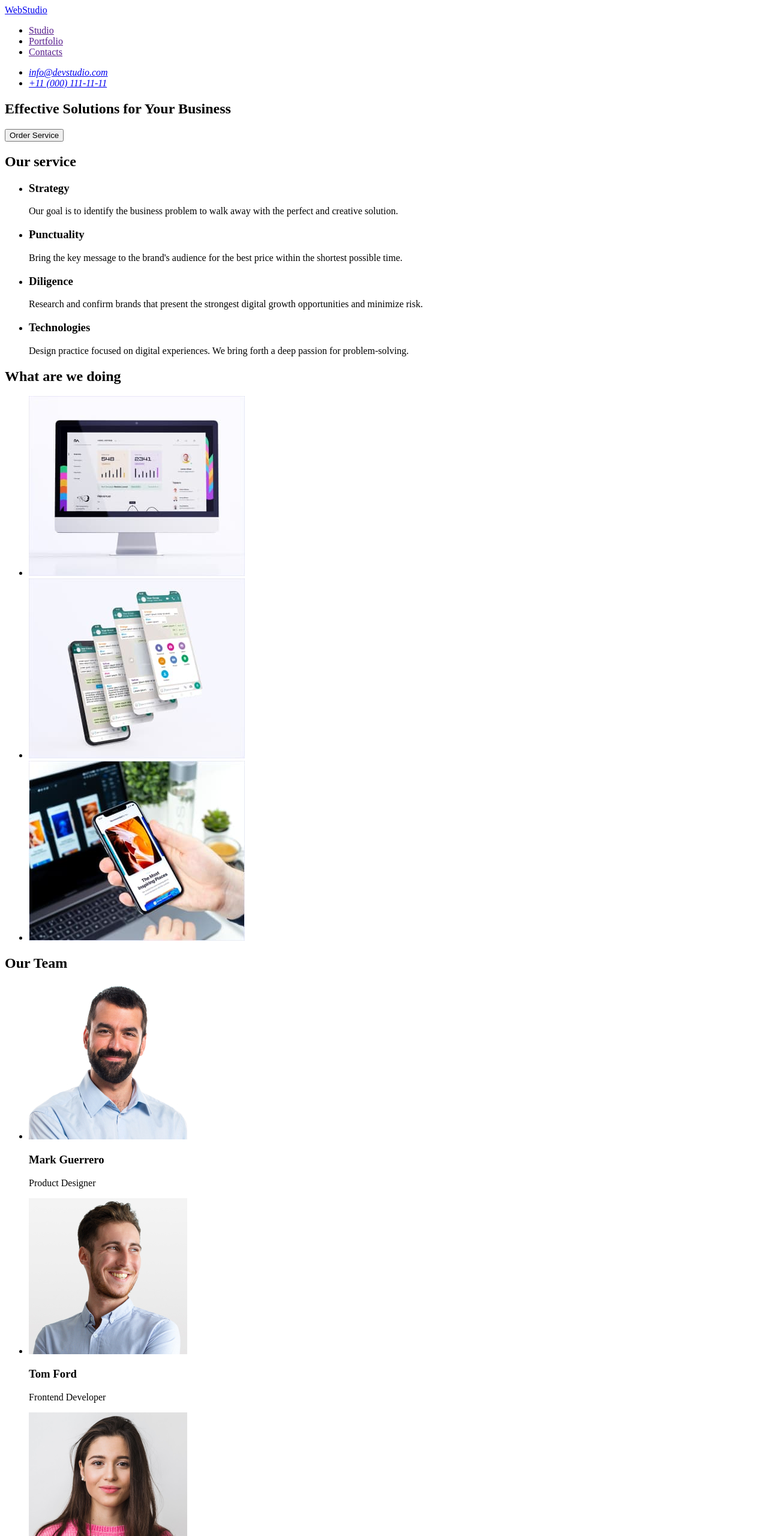
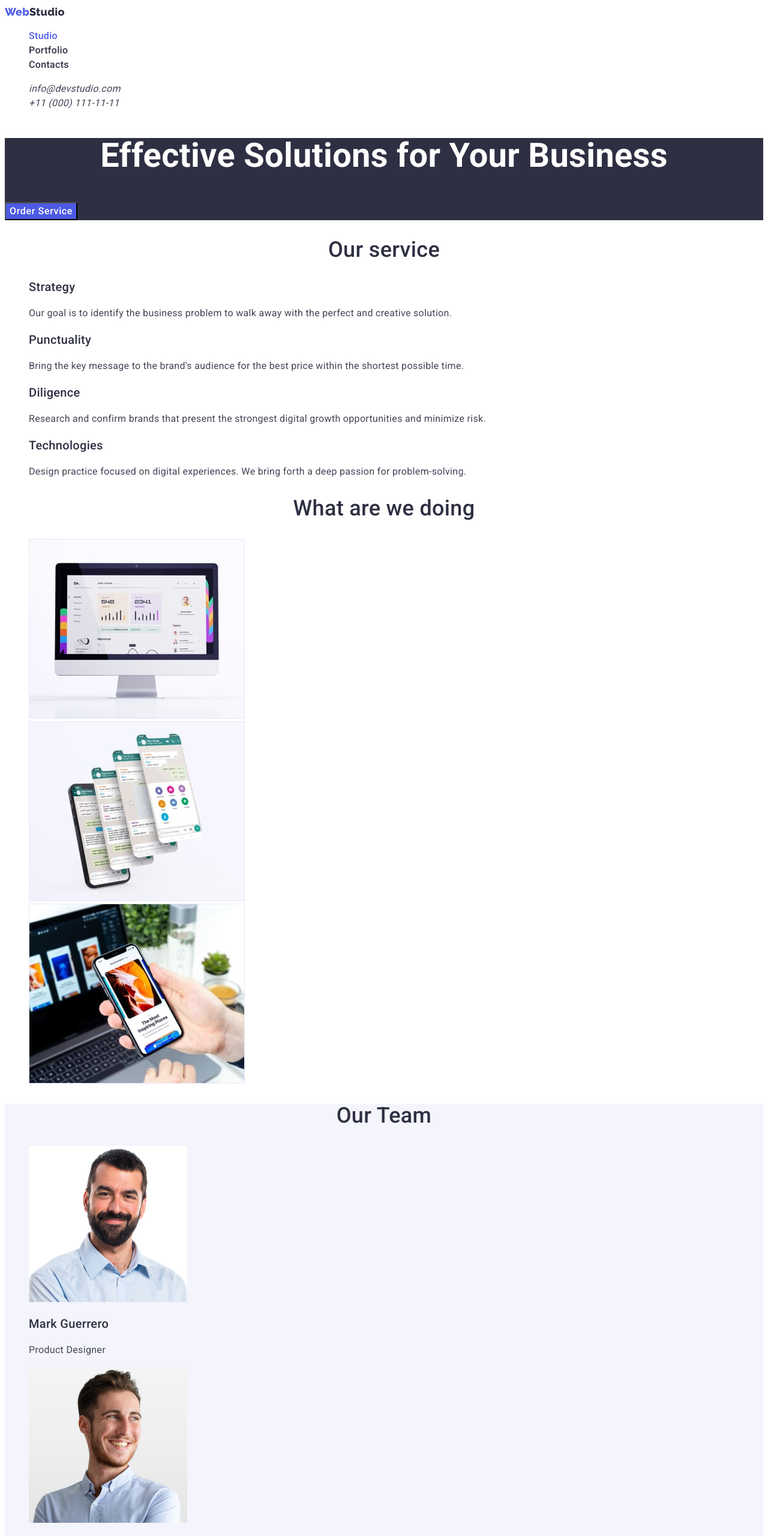
Before and after one commit to jerdeva/goit-markup-hw-02, a plain HTML site: page index.html in a window 1280 px wide. Shown: the top 2560 px of the page at 60% size. Drawn offline with Linux system fonts and the light colour scheme.

Commit message:
module-two-text-color

```diff
--- /dev/null
+++ b/css/style.css
@@ -0,0 +1,210 @@
+:root{
+    --primary-text-color: #434455;
+    --secondary-color: #2E2F42;
+    --primary-brend-color: #4D5AE5;
+    --success-messages-color:#31D0AA;
+    --helper-text-color:#8E8F99;
+    --accent-color:#E7E9FC;
+    --light-mode-backgrounds-color:#F4F4FD;
+    --white-color: #FFFFFF;
+    --background-color:#FFFFFF;
+}
+
+
+body{
+    background: var(--background-color);
+    color: var(--primary-text-color);
+    font-family: Roboto, sans-serif;
+    letter-spacing: 0.02em;
+}
+/* убираем маркеровку со списков */
+.list{
+    list-style: none;
+}
+
+
+/* HEADER */
+/* логотип */
+.logo-web{
+    color: var(--primary-brend-color);
+    font-family: Raleway, sans-serif;
+    font-size: 18px;
+    line-height: 1.33;
+    text-decoration: none;
+}
+.logo-studio-header{
+    color: var(--secondary-color);
+    font-family: Raleway, sans-serif;
+}
+.logo-studio-footer{
+    color: var(--light-mode-backgrounds-color);
+    font-family: Raleway, sans-serif;
+}
+
+
+/* навигация стайта */
+.site-nav .link{
+    color: var(--secondary-color);
+    font-size: 16px;
+    line-height: 1.5;
+    font-weight: 500;
+    letter-spacing: 0.02em;
+    text-decoration: none;
+}
+.site-nav .link:hover,
+.site-nav .link:focus{
+    color: var(--primary-text-color);
+}
+.site-nav .link:active{
+    color: var(--primary-brend-color)
+}
+.site-nav .link.current
+{
+    color: var(--primary-brend-color);
+}
+
+
+/* contacts */
+.contacts-nav .contacts-link{
+    color: var(--primary-text-color);
+    font-weight: 400;
+    font-size: 16px;
+    line-height: 1.5;
+    text-decoration: none;
+}
+.contacts-nav .contacts-link:hover,
+.contacts-nav .contacts-link:focus{
+    color: var(--primary-brend-color);
+}
+
+
+
+/* MAIN */
+/* 1 order section */
+.order{
+    background: var(--secondary-color);
+
+}
+.order-title{
+    color: var(--white-color);
+    font-weight: 700;
+    font-size: 56px;
+    line-height: 1.07;
+    text-align: center;
+}
+.button-order{
+    background-color: var(--primary-brend-color);
+    color: var(--white-color);
+    cursor: pointer;
+    letter-spacing: 0.04em;;
+    font-weight: 500;;
+    font-size: 16px;
+    line-height: 1.5;
+    font-family: inherit;
+}
+.button-order:hover, .button-order:focus{
+    background-color: var(--primary-brend-color);
+}
+.button-order:active{
+    background-color: #404BBF;
+}
+
+
+/* sections h2  total */
+.section-title{
+    color: var(--secondary-color);
+    font-weight: 500;
+    font-size: 36px;
+    line-height: 1.11;
+    text-align: center;
+}
+
+
+/* 2 sect our service */
+.our-service .our-service-title{
+    color:var(--secondary-color);
+    font-weight: 500;
+    font-size: 20px;
+    line-height: 1.2;
+}
+.our-service .paragraph{
+    color: var(--primary-text-color);
+    font-weight: 400;
+    font-size: 16px;
+    line-height: 1.5;
+}
+
+
+/* 3 sect What are we doing */
+
+
+
+
+/* 4 sect our team */
+.section.team{
+background-color: var(--light-mode-backgrounds-color);
+   }
+
+.our-team .members{
+    color: var(--secondary-color);
+    font-weight: 500;
+    font-size: 20px;
+    line-height: 1.2;
+}
+.our-team .our-team-paragraph{
+    color: var(--primary-text-color);
+    font-weight: 400;
+    font-size: 16px;
+    line-height: 1.5;
+}
+
+/* FOOTER */
+.footer{
+    background: var(--secondary-color);
+}
+.footer-paragraph{
+    color: var(--accent-color);
+    font-weight: 400;
+    font-size: 16px;
+    line-height: 1.5;
+}
+
+
+
+/* PORTFOLIO PAGE */
+/* main */
+/* buttons */
+
+.buttons-item{
+    background-color: var(--light-mode-backgrounds-color);
+    color: var(--primary-brend-color);
+    font-family: inherit;
+    cursor: pointer;
+    font-weight: 500;
+    font-size: 16px;
+    line-height: 1.5;
+}
+.buttons-item:active, .buttons-item:hover, .buttons-item:focus{
+    background: #404BBF;
+    color: var(--white-color);
+
+}
+
+
+/* portfolio links */
+.potfolio-link{
+    text-decoration: none;
+}
+.project-name{
+    color: var(--secondary-color);
+    font-weight: 500;
+    font-size: 20px;
+    line-height: 1.2;
+}
+
+.project-paragrapher{
+    color: var(--primary-text-color);
+    font-weight: 400;
+    font-size: 16px;
+    line-height: 1.5;
+}
--- a/index.html
+++ b/index.html
@@ -4,64 +4,81 @@
     <meta charset="UTF-8" />
     <meta http-equiv="X-UA-Compatible" content="IE=edge" />
     <meta name="viewport" content="width=device-width, initial-scale=1.0" />
-    <title>hw01</title>
+    <title>Main Page</title>
+    <link
+      href="https://fonts.googleapis.com/css2?family=Raleway:wght@800&family=Roboto:wght@400;500;700;900&display=swap"
+      rel="stylesheet"
+    />
+    <link rel="stylesheet" href="./css/style.css" />
   </head>
   <body>
     <header>
       <nav>
         <!-- logo -->
-        <a href="./index.html"> WebStudio </a>
+        <a class="logo-web" href="./index.html"
+          >Web<span class="logo-studio-header">Studio</span></a
+        >
         <!-- menu -->
-        <ul>
-          <li><a href="">Studio</a></li>
-          <li><a href="">Portfolio</a></li>
-          <li><a href="">Contacts</a></li>
+        <ul class="site-nav list">
+          <li><a class="link current" href="./index.html">Studio</a></li>
+          <li><a class="link" href="./portfolio.html">Portfolio</a></li>
+          <li><a class="link" href="">Contacts</a></li>
         </ul>
       </nav>
       <!-- contacts -->
       <address>
-        <ul>
-          <li><a href="mailto:info@devstudio.com">info@devstudio.com</a></li>
-          <li><a href="tel:+110001111111">+11 (000) 111-11-11</a></li>
+        <ul class="contacts-nav list">
+          <li>
+            <a class="contacts-link" href="mailto:info@devstudio.com"
+              >info@devstudio.com</a
+            >
+          </li>
+          <li>
+            <a class="contacts-link" href="tel:+110001111111"
+              >+11 (000) 111-11-11</a
+            >
+          </li>
         </ul>
       </address>
     </header>
 
-    <!-- order -->
+
     <main>
-      <section>
-        <h1>Effective Solutions for Your Business</h1>
-        <button type="button">Order Service</button>
+      <!-- 1 order section -->
+      <section class="order">
+        <h1 class="order-title">Effective Solutions for Your Business</h1>
+        <button class="button-order" type="button">Order Service</button>
       </section>
 
-      <!-- 2 sect-->
-      <section>
-        <h2>Our service</h2>
-        <ul>
+      <!-- 2 sect -->
+      <!-- Our service-->
+      <section class="section">
+        <h2 class="section-title">Our service</h2>
+        <ul class="our-service list">
           <li>
-            <h3>Strategy</h3>
-            <p>
+            <h3 class="our-service-title">Strategy</h3>
+            <p class="paragraph">
               Our goal is to identify the business problem to walk away with the
               perfect and creative solution.
             </p>
           </li>
           <li>
-            <h3>Punctuality</h3>
-            <p>
+            <h3 class="our-service-title">Punctuality</h3>
+            <p class="paragraph">
               Bring the key message to the brand's audience for the best price
               within the shortest possible time.
             </p>
           </li>
           <li>
-            <h3>Diligence</h3>
-            <p>
+            <h3 class="our-service-title">Diligence</h3>
+            <p class="paragraph">
               Research and confirm brands that present the strongest digital
               growth opportunities and minimize risk.
             </p>
           </li>
           <li>
-            <h3>Technologies</h3>
-            <p>
+            <h3 class="our-service-title">Technologies</h3>
+            <p class="paragraph">
               Design practice focused on digital experiences. We bring forth a
               deep passion for problem-solving.
             </p>
@@ -71,31 +88,50 @@
 
       <!--  3 sect -->
       <!-- What are we doing -->
-      <section>
-        <h2>What are we doing</h2>
-        <ul>
-          <li><img src="./images/comp.jpg" alt="computer" width="360" /></li>
+      <section class="section">
+        <h2 class="section-title">What are we doing</h2>
+        <ul class="list">
           <li>
-            <img src="./images/function.jpg" alt="function" width="360" />
+            <img
+              src="./images/comp.jpg"
+              alt="computer"
+              width="360"
+              height="300px"
+            />
           </li>
-          <li><img src="./images/phone.jpg" alt="phone" width="360" /></li>
+          <li>
+            <img
+              src="./images/function.jpg"
+              alt="function"
+              width="360"
+              height="300px"
+            />
+          </li>
+          <li>
+            <img
+              src="./images/phone.jpg"
+              alt="phone"
+              width="360"
+              height="300px"
+            />
+          </li>
         </ul>
       </section>
 
       <!-- 4 sect -->
       <!-- our team -->
-      <section>
-        <h2>Our Team</h2>
-        <ul>
+      <section class="section team">
+        <h2 class="section-title">Our Team</h2>
+        <ul class="our-team list">
           <li>
             <img src="./images/team/Mark.jpg" alt="Mark Guerrero" width="264" />
-            <h3>Mark Guerrero</h3>
-            <p>Product Designer</p>
+            <h3 class="members">Mark Guerrero</h3>
+            <p class="our-team-paragraph">Product Designer</p>
           </li>
           <li>
             <img src="./images/team/Tom.jpg" alt="Tom Ford" width="264" />
-            <h3>Tom Ford</h3>
-            <p>Frontend Developer</p>
+            <h3 class="members">Tom Ford</h3>
+            <p class="our-team-paragraph">Frontend Developer</p>
           </li>
           <li>
             <img
@@ -103,8 +139,8 @@
               alt="Camila Garcia"
               width="264"
             />
-            <h3>Camila Garcia</h3>
-            <p>Marketing</p>
+            <h3 class="members">Camila Garcia</h3>
+            <p class="our-team-paragraph">Marketing</p>
           </li>
           <li>
             <img
@@ -112,16 +148,18 @@
               alt="Daniel Wilson"
               width="264"
             />
-            <h3>Daniel Wilson</h3>
-            <p>UI Designer</p>
+            <h3 class="members">Daniel Wilson</h3>
+            <p class="our-team-paragraph">UI Designer</p>
           </li>
         </ul>
       </section>
     </main>
 
-    <footer>
-      <a href="./index.html"> WebStudio </a>
-      <p>
+    <footer class="footer">
+      <a class="logo-web" href="./index.html">
+        Web<span class="logo-studio-footer">Studio</span>
+      </a>
+      <p class="footer-paragraph">
         Increase the flow of customers and sales for your business with digital
         marketing & growth solutions.
       </p>
```
Also changed, not shown: portfolio.html (added, +175 -0 lines), images/portfolio/bankapp.jpg (added), images/portfolio/coffee.jpg (added), images/portfolio/courses.jpg (added), images/portfolio/instagram.jpg (added), images/portfolio/meditaion.jpg (added), images/portfolio/organicfood.jpg (added), images/portfolio/payment.jpg (added), images/portfolio/screen.jpg (added), images/portfolio/taxi.jpg (added).
